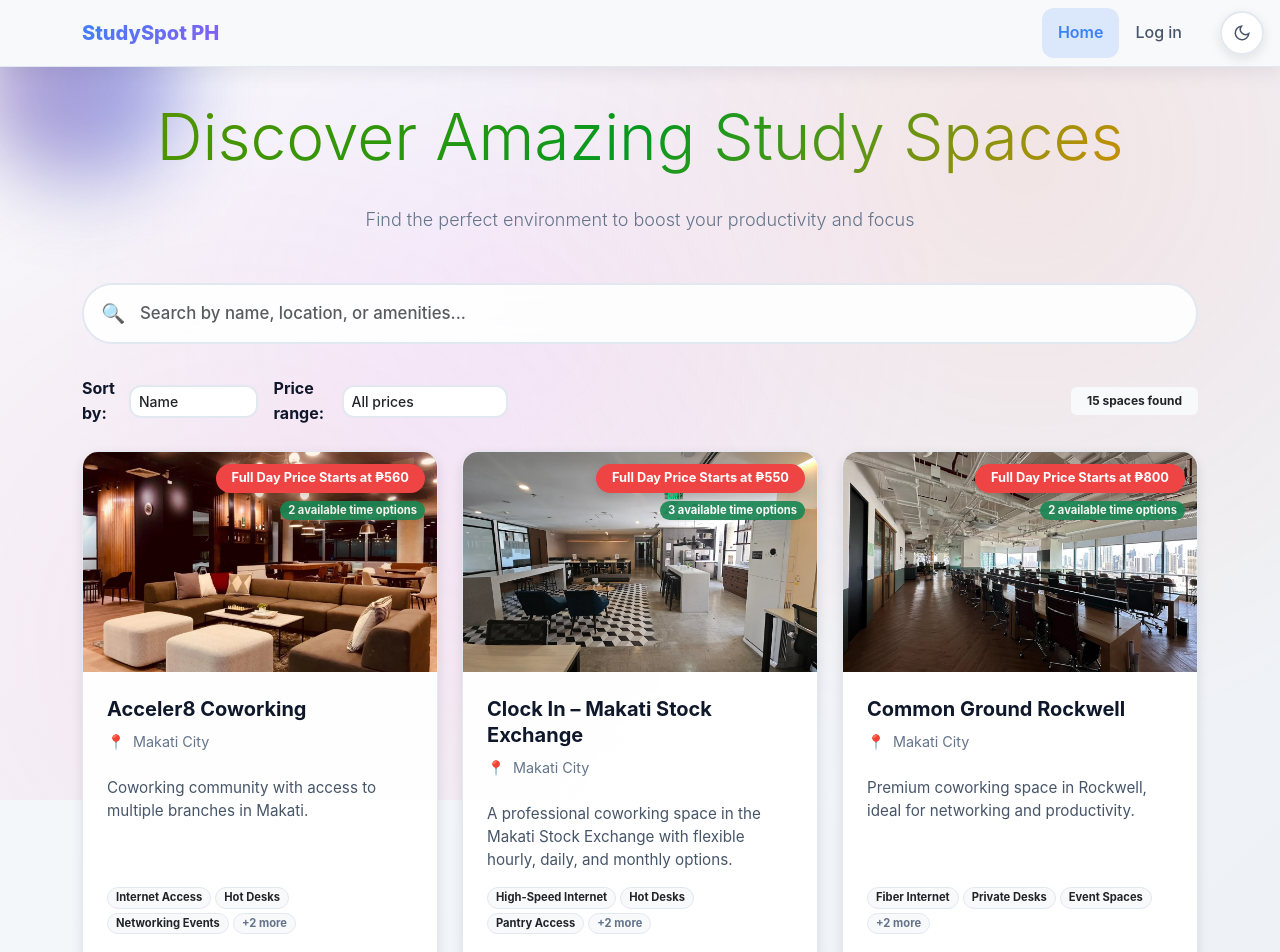
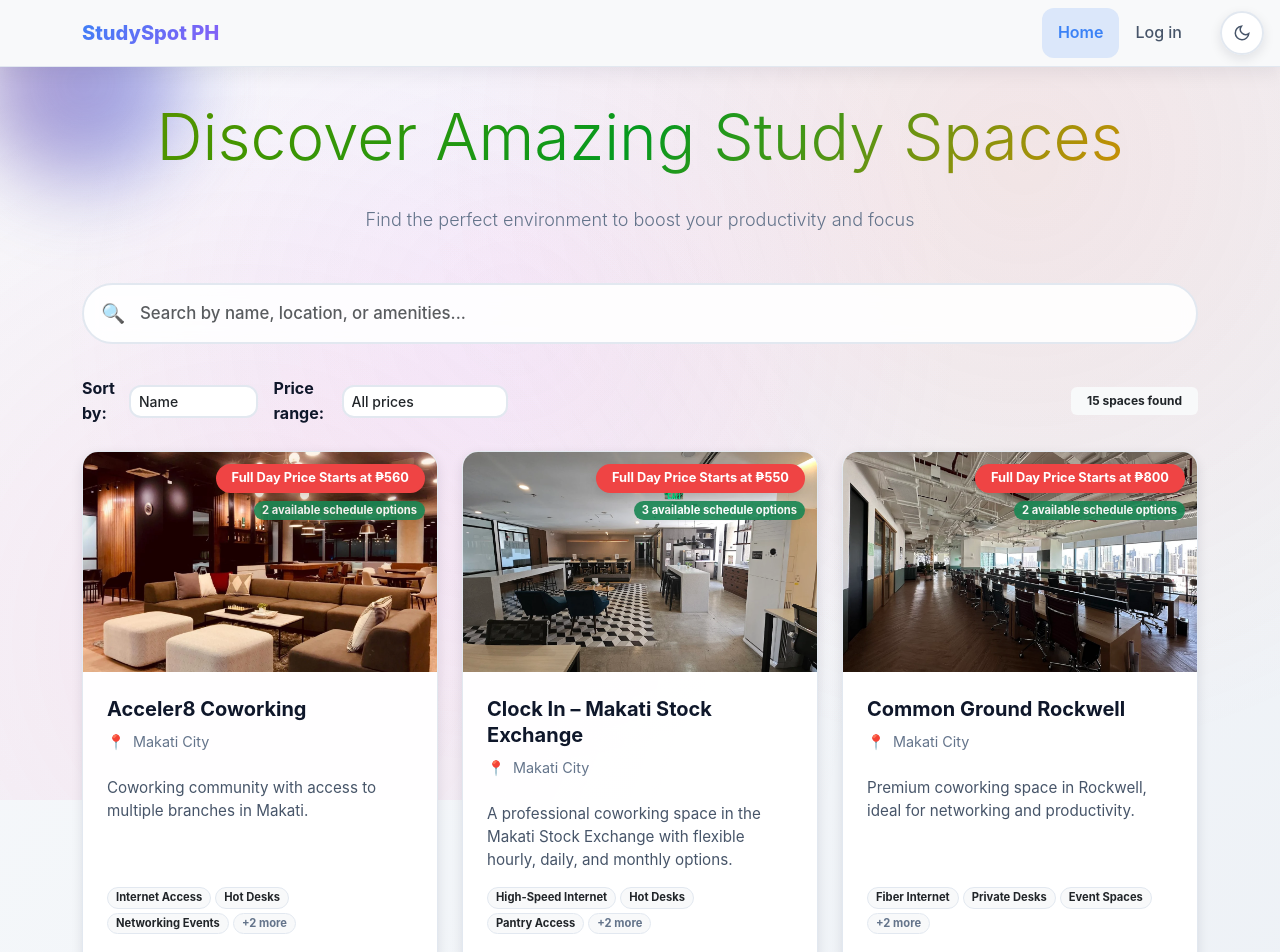
Before and after one commit to ter421/midterm-project-3rd-year, a React (Vite) app: page / in a window 1280 px wide. Shown: the top 952 px of the page. Built offline with nearby package versions, Linux system fonts and the light colour scheme.

Commit message:
minor changes

```diff
--- a/src/components/SpaceCard.jsx
+++ b/src/components/SpaceCard.jsx
@@ -107,7 +107,7 @@ export default function SpaceCard({ space }) {
                 opacity: 0.9
               }}
             >
-              {space.time_slots.length} available time options
+              {space.time_slots.length} available schedule options
             </span>
           )}
         </div>
--- a/src/styles.css
+++ b/src/styles.css
@@ -350,7 +350,7 @@ h1, h2, h3, h4, h5, h6 {
   transition: var(--transition);
   position: relative;
   overflow: hidden;
-  animation: slideInUp 0.6s ease-out;
+  animation: slideInUp 0.7s ease-out;
 }
 
 .card::before {
@@ -369,6 +369,7 @@ h1, h2, h3, h4, h5, h6 {
   transform: translateY(-8px);
   box-shadow: 0 20px 40px rgba(15, 23, 42, 0.15);
   background: var(--surface-hover);
+  transition: all 0.5s ease;
 }
 
 .card:hover::before {
```
